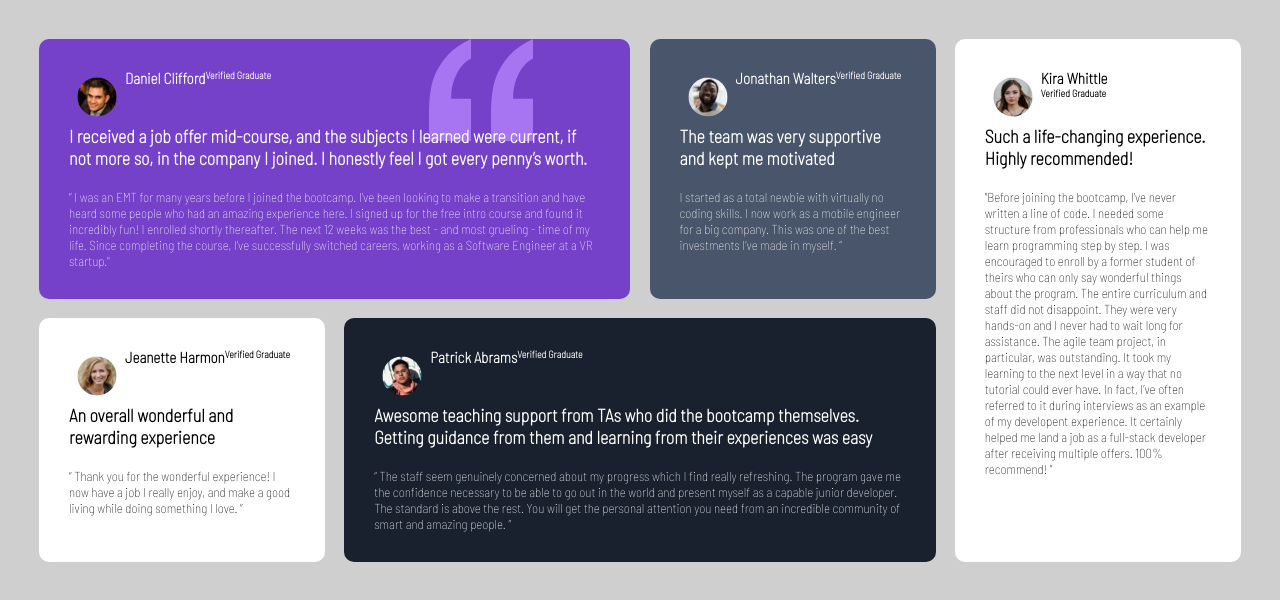
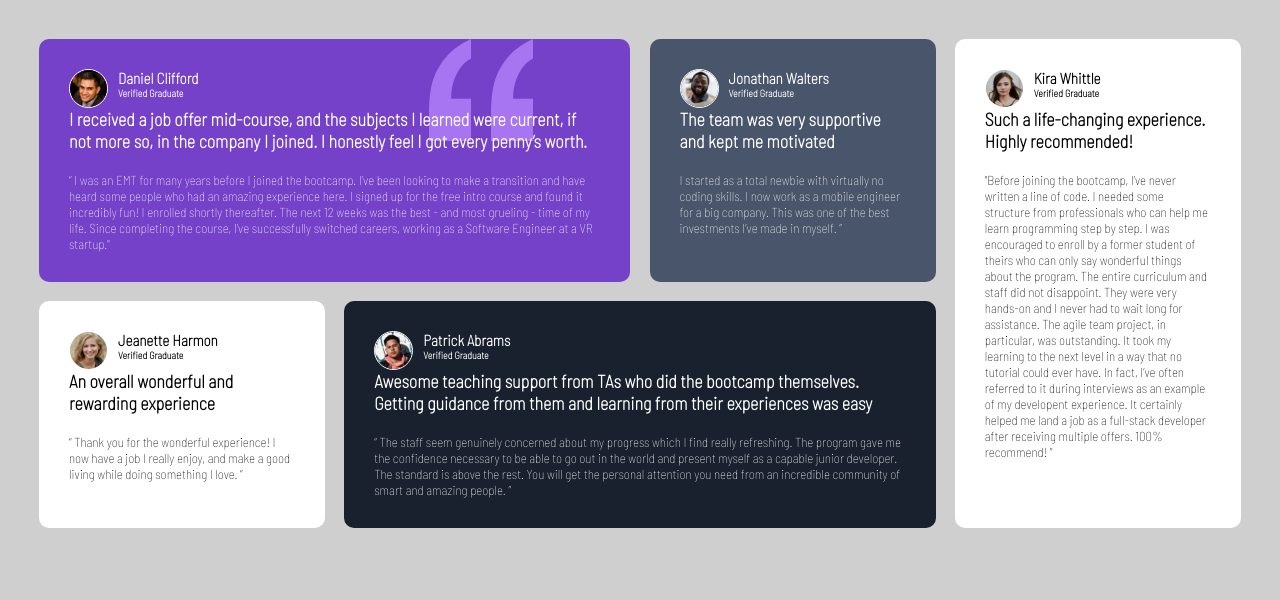
Before and after one commit to rajnishps/tmnals, a plain HTML site: page index.html in a window 1280 px wide. Drawn offline with Linux system fonts and the light colour scheme.

Commit message:
fixedDivPositions

```diff
--- a/index.html
+++ b/index.html
@@ -20,8 +20,8 @@
           <img src="./images/image-daniel.jpg" alt="" />
           <div class="name-tag">
             <h3 class="name name-1">Daniel Clifford</h3>
+            <h4 class="verified-tag">Verified Graduate</h4>
           </div>
-          <h4 class="verified-tag">Verified Graduate</h4>
         </div>
         <div class="headline headline-1">
           I received a job offer mid-course, and the subjects I learned were
@@ -43,8 +43,8 @@
           <img src="./images/image-jonathan.jpg" alt="" />
           <div class="name-tag">
             <h3 class="name name-2">Jonathan Walters</h3>
+            <h4 class="verified-tag">Verified Graduate</h4>
           </div>
-          <h4 class="verified-tag">Verified Graduate</h4>
         </div>
         <div class="headline headline-2">
           The team was very supportive and kept me motivated
@@ -60,8 +60,8 @@
           <img src="./images/image-jeanette.jpg" alt="" />
           <div class="name-tag">
             <h3 class="name name-3">Jeanette Harmon</h3>
+            <h4 class="verified-tag">Verified Graduate</h4>
           </div>
-          <h4 class="verified-tag">Verified Graduate</h4>
         </div>
         <div class="headline headline-3">
           An overall wonderful and rewarding experience
@@ -76,8 +76,8 @@
           <img src="./images/image-patrick.jpg" alt="" />
           <div class="name-tag">
             <h3 class="name name-4">Patrick Abrams</h3>
+            <h4 class="verified-tag">Verified Graduate</h4>
           </div>
-          <h4 class="verified-tag">Verified Graduate</h4>
         </div>
         <div class="headline headline-4">
           Awesome teaching support from TAs who did the bootcamp themselves.
--- a/style.css
+++ b/style.css
@@ -35,9 +35,10 @@ h1 {
 }
 
 img {
+  max-width: 100%;
   display: block;
   border-radius: 50%;
-  transform: scale(0.7);
+  border: 1.4px solid var(--white);
 }
 .main-body {
   margin: 30px;
@@ -84,7 +85,12 @@ img {
   display: flex;
 }
 .name-tag {
-  display: inline-block;
+  margin-left: 10px;
+  display: inline;
+}
+.names-tags-img img {
+  width: 3rem;
+  height: 3rem;
 }
 
 @media (min-width: 900px) {
```
